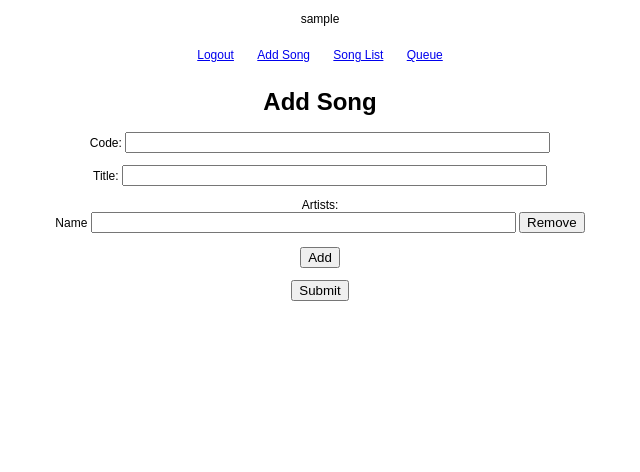
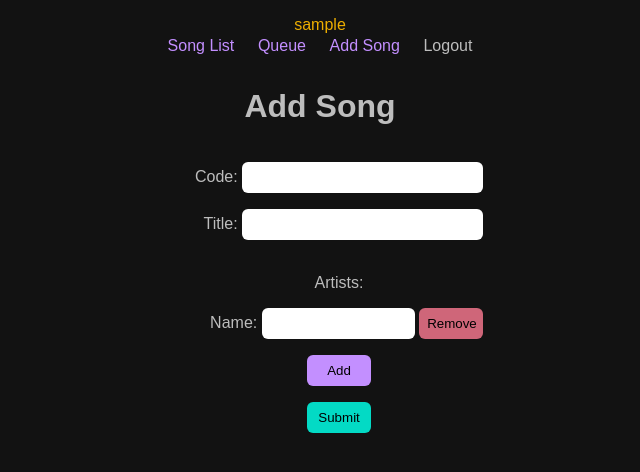
Before and after one commit to cpadiernos/karaokenight, a Flask app: page /songs/new/ in a window 1280 px wide. Shown: the top 472 px of the page, without its empty margins (320-960 px from the left). Run offline with Flask 2, Linux system fonts and the light colour scheme; the visitor is signed in with stand-in values (Sample User, id 1); data comes from the database, SQL or seed files in the repository.

Commit message:
Make it dark mode

```diff
--- a/app/static/css/custom.css
+++ b/app/static/css/custom.css
@@ -1,6 +1,10 @@
 body {
-  font: normal 12px arial, sans-serif;
+  background-color: #121212;
+  color: #bdbdbd;
+  font: normal 16px arial, sans-serif;
   text-align: center;
+  padding: 0;
+  margin: 0;
 }
 table.table, table tr.table, table td.table {
   border-collapse: collapse;
@@ -11,21 +15,18 @@ table.table, table tr.table, table td.table {
 }
 
 table.table td {
-  padding: 7px 7px 7px 7px;
+  padding: .35rem;
   border-spacing: 0;
-  border: #B4BED0 1px solid;
-  background-color: transparent;
+  background-color: #1e1e1e;
 }
 
-
 .table {
-  color: #000000;
-  border: #000000 1px solid;
 }
 
 table td.col-head {
   color: #FFFFFF;
-  background-color: #92A2C2;
+  background-color: #272727;
+  padding: .6rem .4rem;
 }
 
 table.center {
@@ -36,17 +37,45 @@ table.center {
 .nav {
   list-style: none;
   margin: 0;
-  padding: 0;
+  padding: 1rem 0;
   text-align: center;
+  position: fixed;
+  top: 0;
+  overflow: hidden;
+  width: 100%;
+  background-color: #121212;
 }
 
 .nav li {
   display: inline;
+  padding: .8rem 0.4rem;
 }
 
 .nav a {
   display: inline-block;
-  padding: 10px;
+  color: #c38fff;
+  text-decoration: none;
+  padding: 0.2rem;
+}
+
+.nav a:hover {
+  text-decoration: underline;
+}
+
+a.login {
+  color: #bdbdbd;
+}
+
+a.logout {
+  color: #bdbdbd;
+}
+
+.highlight {
+  color: #edae00;
+}
+
+main {
+  margin-top: 5.5rem;
 }
 
 .message {
@@ -67,11 +96,11 @@ table.center {
 }
 
 .modal-content {
-  background-color: #fefefe;
+  background-color: #353535;
   margin: 15% auto;
   padding: 20px;
-  border: 1px solid #888;
   width: 80%;
+  border-radius: 6px;
 }
 
 .close {
@@ -89,18 +118,18 @@ table.center {
 }
 
 .error {
-  color: red;
+  color: #cf6679;
 }
 
 #snackbar {
   visibility: hidden;
   min-width: 250px;
   margin-left: -125px;
-  border-radius: 2px;
-  border: #d4b2bd 1px solid;
-  background-color: #c292a2;
+  border-radius: 6px;
+  border: #e1a0ac 1px solid;
+  background-color: #e1a0ac;
   color: #fff;
-  padding: 16px;
+  padding: 1rem;
   position: fixed;
   left: 50%;
   top: 5px;
@@ -128,3 +157,181 @@ table.center {
 #undo {
   color: red;
 }
+
+input {
+  padding: .5rem;
+  border-radius: 6px;
+  border: none;
+}
+
+.btn-purple {
+  width: 4rem;
+  background-color:#c38fff;
+  padding: 0.5rem;
+  border: none;
+  border-radius: 6px;
+  text-decoration: none;
+  text-align: center;
+}
+
+.btn-purple:hover {
+  background-color:#b576ff;
+}
+
+.btn-purple:active {
+  position:relative;
+  top:1px;
+}
+
+.btn-blue {
+  width: 4rem;
+  background-color:#03dac5;
+  padding: 0.5rem;
+  border: none;
+  border-radius: 6px;
+  text-decoration: none;
+  text-align: center;
+}
+
+.btn-blue:hover {
+  background-color: #03c1ae;
+}
+
+.btn-blue:active {
+  position: relative;
+  top: 1px;
+}
+
+.btn-red {
+  width: 4rem;
+  background-color:#cf6679;
+  padding: 0.5rem;
+  border: none;
+  border-radius: 6px;
+  text-decoration: none;
+  text-align: center;
+}
+
+.btn-red:hover {
+  background-color: #c95368;
+}
+
+.btn-red:active {
+  position: relative;
+  top: 1px;
+}
+
+a {
+  color: #c38fff;
+}
+
+.song-form {
+  left: 50vw;
+  min-width: 250px;
+  margin-left: -125px;
+  position: fixed;
+}
+
+.song-form .form-group {
+  text-align: right;
+}
+
+#sign-up-modal .btn-purple {
+  margin: .4rem 0;
+}
+
+.performance-grid {
+  max-width: 550px;
+  margin: auto;
+  display: grid;
+  grid-template-columns: 1fr 2fr 2fr 2fr 1fr;
+  grid-gap: 0.5rem;
+  padding: .6rem .4rem;
+  background-color: #1e1e1e;
+}
+
+.performance-grid label {
+  color: #FFFFFF;
+}
+
+.grid-header {
+  background-color: #272727;
+}
+
+@media (max-width: 600px) {
+  .performance-grid {
+    grid-template-columns: 1fr;
+    padding: 1.2rem;
+    margin: 1rem;
+    border-radius: 6px;
+  }
+
+  .code {
+    order: 1;
+  }
+
+  .title {
+    order: 2;
+  }
+
+  .artist {
+    order: 3;
+  }
+
+  .performer {
+    order: 4;
+  }
+
+  .delete {
+    order: 5;
+  }
+
+  .grid-header {
+    display: none;
+  }
+}
+
+@media screen and (max-width: 780px) {
+
+}
+
+@media screen and (max-width: 540px) {
+
+}
+
+@media screen and (max-width: 414px) {
+  .song-form {
+    margin-left: -130px;
+  }
+
+  #snackbar {
+    margin-left: -130px;
+  }
+}
+
+@media screen and (max-width: 375px) {
+  .song-form {
+    margin-left: -135px;
+  }
+
+  #snackbar {
+    margin-left: -135px;
+  }
+  .nav li {
+    padding: .8rem 0.14rem;
+ }
+}
+
+@media screen and (max-width: 320px) {
+  .song-form {
+    margin-left: -140px;
+  }
+
+  #snackbar {
+    margin-left: -140px;
+  }
+}
+
+@media screen and (max-width: 280px) {
+
+}
--- a/app/templates/base.html
+++ b/app/templates/base.html
@@ -18,30 +18,30 @@
       <nav>
         <ul class="nav">
           {% if current_user.is_authenticated %}
-          <p>{{ current_user.username }}</p>
-          {% endif %}
-          {% if current_user.is_authenticated %}
-          <li><a href="{{ url_for('logout') }}">Logout</a></li>
-          <li><a href="{{ url_for('add_song') }}">Add Song</a></li>
-          {% else %}
-          <li><a href="{{ url_for('login') }}">Log in</a></li>
+          <span class="highlight">{{ current_user.username }}</span><br/>
           {% endif %}
           <li><a href="{{ url_for('index') }}">Song List</a></li>
           <li><a href="{{ url_for('view_performances') }}">Queue</a></li>
+          {% if current_user.is_authenticated %}
+          <li><a href="{{ url_for('add_song') }}">Add Song</a></li>
+          <li><a class="logout" href="{{ url_for('logout') }}">Logout</a></li>
+          {% else %}
+          <li><a class="login" href="{{ url_for('login') }}">Log in</a></li>
+          {% endif %}
         </ul>
       </nav>
     </header>
     <div>
+      <main>
       {% with messages = get_flashed_messages() %}
+      <div class="error">
       {% if messages %}
-      <ul class="message">
         {% for message in messages %}
-        <li>{{ message }}</li>
+        {{ message }}
         {% endfor %}
-      </ul>
       {% endif %}
+      </div>
       {% endwith %}
-      <main>
       {% block content %}
       {% endblock %}
       </main>
--- a/app/templates/confirm_delete.html
+++ b/app/templates/confirm_delete.html
@@ -8,7 +8,7 @@
   <form action="" method="post" novalidate>
     {{ form.hidden_tag() }}
     <p>
-    <a href="{{ url_for('index') }}">Cancel</a> {{ form.submit() }}
+    <a href="{{ url_for('index') }}">Cancel</a> <input class="btn-red" id="submit" name="submit" type="submit" value="Delete">
     </p>
   </form>
 {% endblock %}
--- a/app/templates/login.html
+++ b/app/templates/login.html
@@ -6,18 +6,18 @@
     {{ form.hidden_tag() }}
     <p>
       {{ form.username.label }}:
-      {{ form.username(size=50) }}<br/>
+      {{ form.username(size=30) }}<br/>
       {% for error in form.username.errors %}
       <span id="err-msg" class="error">{{ error }}</span>
       {% endfor %}
     </p>
     <p>
       {{ form.password.label }}:
-      {{ form.password(size=50) }}<br/>
+      {{ form.password(size=30) }}<br/>
       {% for error in form.password.errors %}
       <span id="err-msg" class="error">{{ error }}</span>
       {% endfor %}
     </p>
-    <p>{{ form.submit() }}</p>
+    <p><input class="btn-blue" id="submit" name="submit" type="submit" value="Sign In"></p>
   </form>
 {% endblock %}
--- a/app/templates/song_form.html
+++ b/app/templates/song_form.html
@@ -2,38 +2,41 @@
 
 {% block content %}
   <h1>{{ title }}</h1>
-  <form action="" method="post" novalidate>
+  <form class="song-form" action="" method="post" novalidate>
     {{ form.hidden_tag() }}
-    <p>
+    <p class="form-group">
       {{ form.code.label }}:
-      {{ form.code(size=50) }} <br/>
+      {{ form.code(size=26) }}
+    </p>
       {% for error in form.code.errors %}
-      <span style="color: red;">{{ error }}</span>
+      <span class="error">{{ error }}</span>
       {% endfor %}
+    <p class="form-group">
+      {{ form.title.label }}:
+      {{ form.title(size=26) }}
     </p>
-    <p>
-      {{ form.title.label }}:
-      {{ form.title(size=50) }} <br/>
       {% for error in form.title.errors %}
-      <span style="color: red;">{{ error }}</span>
+      <span class="error">{{ error }}</span>
+      <br/>
       {% endfor %}
-    </p>
+    <br/>
     {{ form.artists.label }}: <br/>
     {% for subform in form.artists %}
     <div id="artist-{{ loop.index0 }}-form" class="subform" data-index="{{ loop.index0 }}">
-      {{ subform.form.name.label }}
-      {{ subform.form.name(size=50) }}
-      <button id="delete-button-{{ loop.index0 }}" type="button" class="remove-btn">Remove</button>
+      <p class="form-group">
+      {{ subform.form.name.label }}:
+      {{ subform.form.name(size=15) }}
+      <button id="delete-button-{{ loop.index0 }}" type="button" class="remove-btn btn-red">Remove</button>
+      </p>
+      {% for error in subform.form.name.errors %}
+      <span class="error">{{ error }}</span>
       <br/>
-      {% for error in subform.form.name.errors %}
-      <span style="color: red;">{{ error }}</span>
       {% endfor %}
-      <br/>
     </div>
     {% endfor %}
-    <button id="add-button" type="button">Add</button>
+    <button class="btn-purple" id="add-button" type="button">Add</button>
     <p>
-      {{ form.submit() }}
+      <input class="btn-blue" id="submit" name="submit" type="submit" value="Submit">
     </p>
   </form>
   <script>
--- a/app/templates/song_table.html
+++ b/app/templates/song_table.html
@@ -20,7 +20,7 @@
                   <a href="{{ url_for('delete_song', id=song.id) }}">Delete</a>
                 </td>
                 {% else %}
-                <td><button data-code="{{ song.code }}" id="{{ song.code }}-sign-up" class="sign-up-btn">Sign up</button></td>
+                <td><button data-code="{{ song.code }}" id="{{ song.code }}-sign-up" class="sign-up-btn btn-purple">Sign up</button></td>
                 {% endif %}
               </tr>
             {% endfor %}
--- a/config.py
+++ b/config.py
@@ -7,4 +7,4 @@ class Config(object):
     SQLALCHEMY_DATABASE_URI = os.environ.get('DATABASE_URL') or \
         'sqlite:///' + os.path.join(basedir, 'app.db')
     SQLALCHEMY_TRACK_MODIFICATIONS = False
-    ELASTICSEARCH_URL = os.environ.get('ELASTICSEARCH_URL')
+    ELASTICSEARCH_URL = os.environ.get('ELASTICSEARCH_URL') or 'http://localhost:9200'
```
Also changed, not shown: app/templates/index.html (+4 -6 lines), app/templates/performance_table.html (+26 -30 lines), README.md (added), images/queue.jpg (added), images/signup.jpg (added), images/songs.jpg (added).
